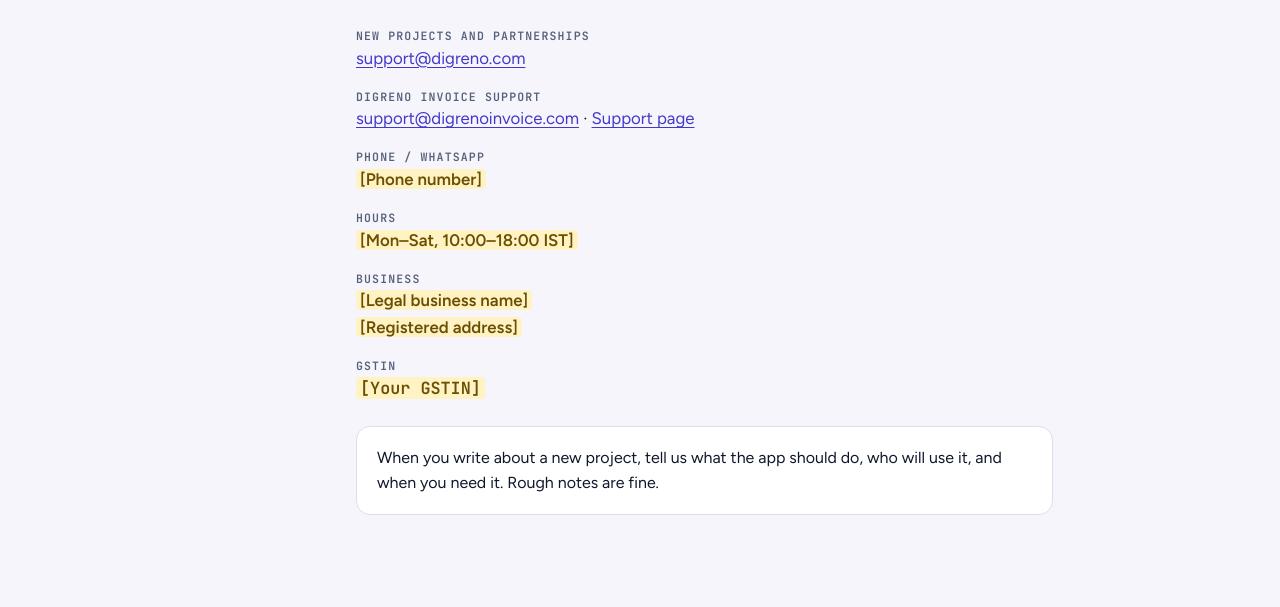
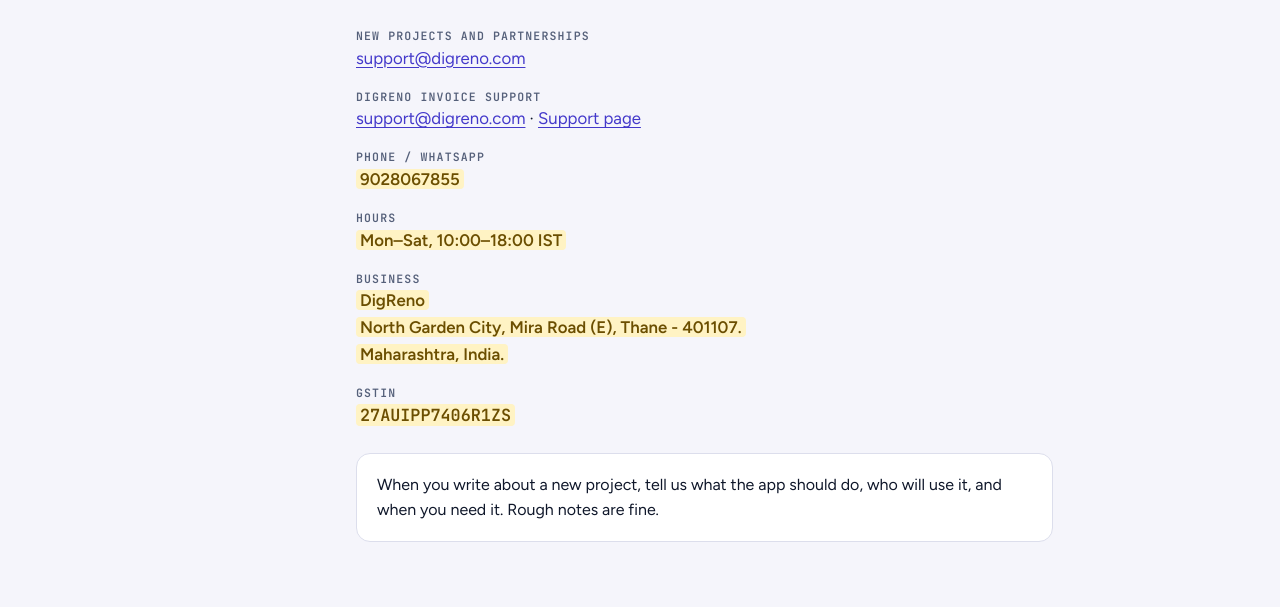
Before and after one commit to pankaj91as/digreno, a plain HTML site: page contact.html in a window 1280 px wide. Shown: the part 193-800 px from the top of the page. Drawn offline with nearby package versions, Linux system fonts and the light colour scheme.

Commit message:
business contact updated

```diff
--- a/contact.html
+++ b/contact.html
@@ -29,11 +29,11 @@
 <span class="updated">Projects, partnerships and product support</span>
 <dl class="contact-list">
   <div><dt>New projects and partnerships</dt><dd><a href="mailto:support@digreno.com">support@digreno.com</a></dd></div>
-  <div><dt>DIGRENO Invoice support</dt><dd><a href="mailto:support@digrenoinvoice.com">support@digrenoinvoice.com</a> · <a href="/invoice/support.html">Support page</a></dd></div>
-  <div><dt>Phone / WhatsApp</dt><dd><span class="fill">[Phone number]</span></dd></div>
-  <div><dt>Hours</dt><dd><span class="fill">[Mon–Sat, 10:00–18:00 IST]</span></dd></div>
-  <div><dt>Business</dt><dd><span class="fill">[Legal business name]</span><br><span class="fill">[Registered address]</span></dd></div>
-  <div><dt>GSTIN</dt><dd class="mono"><span class="fill">[Your GSTIN]</span></dd></div>
+  <div><dt>DIGRENO Invoice support</dt><dd><a href="mailto:support@digrenoinvoice.com">support@digreno.com</a> · <a href="/invoice/support.html">Support page</a></dd></div>
+  <div><dt>Phone / WhatsApp</dt><dd><span class="fill">9028067855</span></dd></div>
+  <div><dt>Hours</dt><dd><span class="fill">Mon–Sat, 10:00–18:00 IST</span></dd></div>
+  <div><dt>Business</dt><dd><span class="fill">DigReno</span><br><span class="fill">North Garden City, Mira Road (E), Thane - 401107.</span><br><span class="fill">Maharashtra, India.</span></dd></div>
+  <div><dt>GSTIN</dt><dd class="mono"><span class="fill">27AUIPP7406R1ZS</span></dd></div>
 </dl>
 <div class="callout">When you write about a new project, tell us what the app should do, who will use it, and when you need it. Rough notes are fine.</div>
 </article></main>
```
Also changed, not shown: invoice/support.html (+5 -5 lines).
